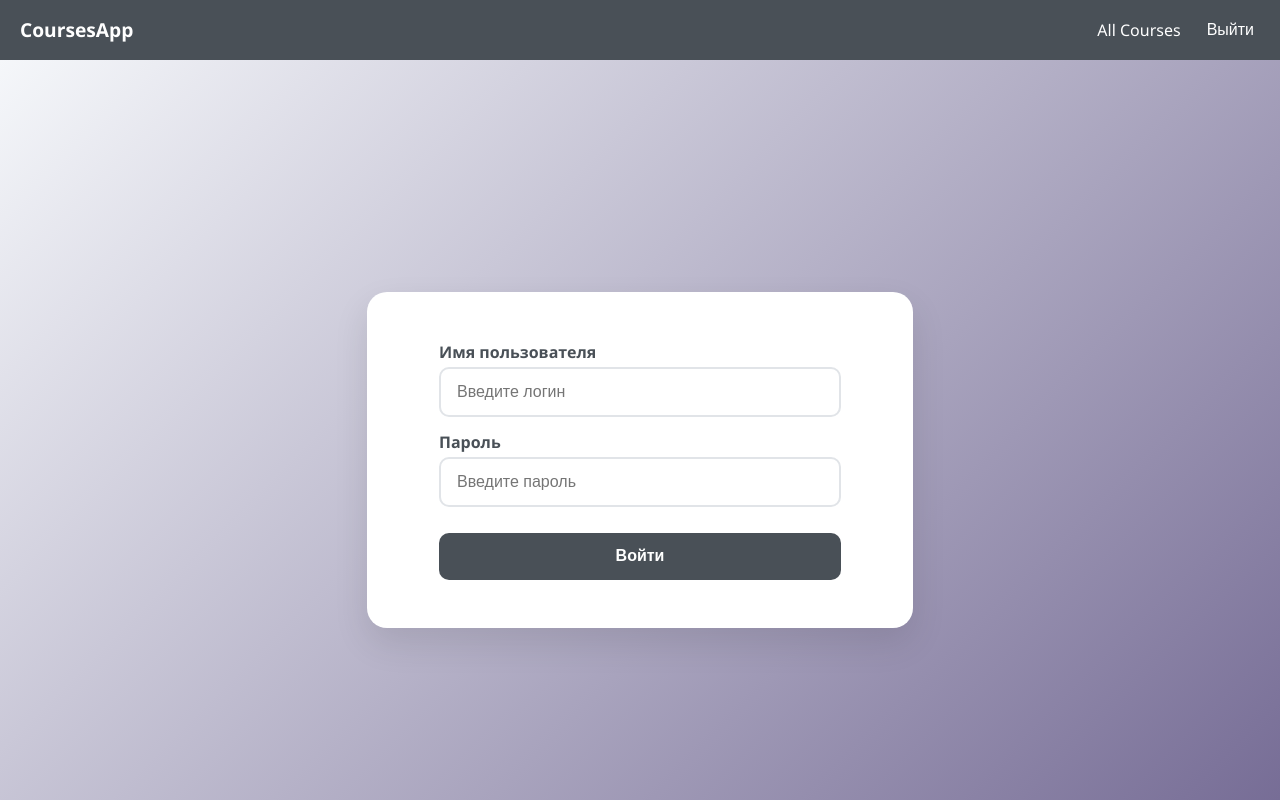
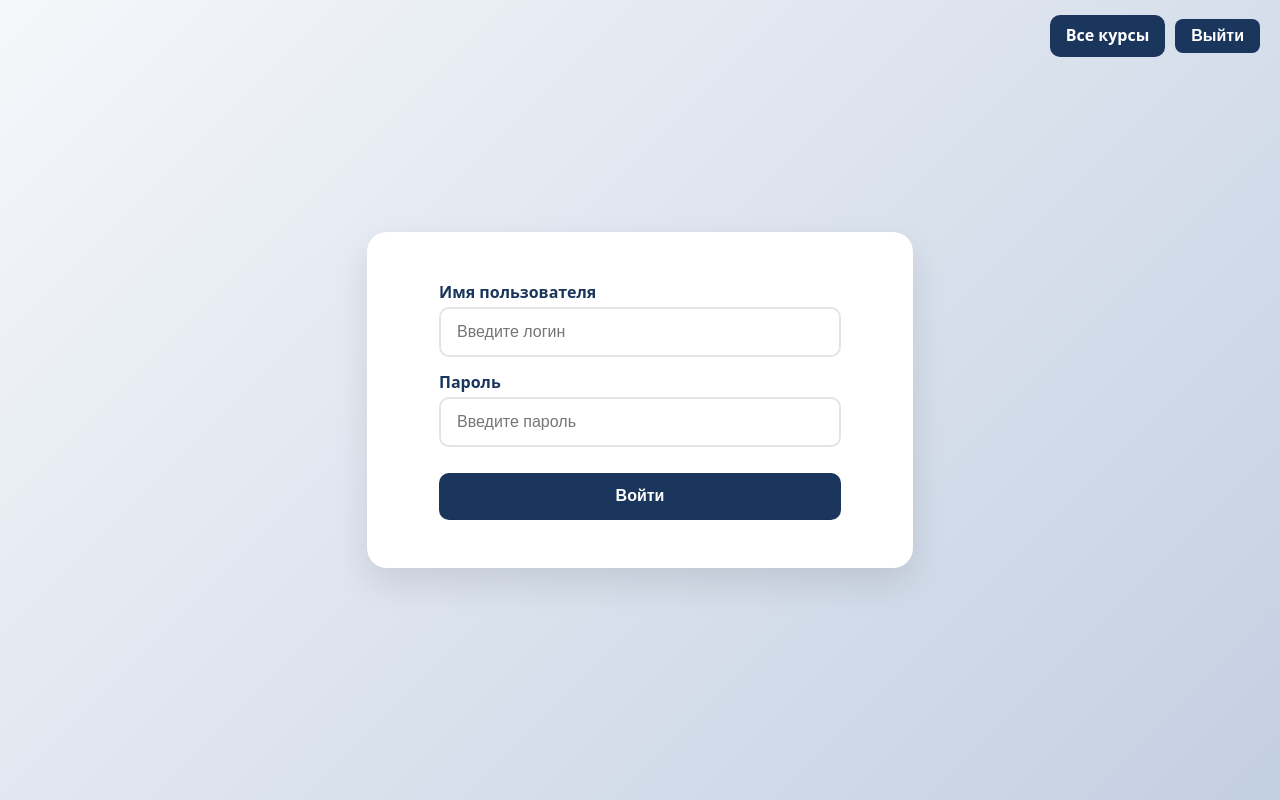
Before and after one commit to Shiyonger/spbstu-opd-asap, a React (Create React App) app in the folder src/frontend/: page / in a window 1280 px wide. Built offline with nearby package versions, Linux system fonts and the light colour scheme.

Commit message:
убрали чето там сверху, оставили две (в будущем одну) кнопку выйти, утвердили цвета фона и шрифта

```diff
--- a/src/frontend/src/App.css
+++ b/src/frontend/src/App.css
@@ -2,53 +2,54 @@ body {
     height: 100%;
     margin: 0;
     padding: 0;
-    font-family: 'Segoe UI', Tahoma, Geneva, Verdana, sans-serif;
+    font-family: 'Noto Sans', sans-serif;
     line-height: 1.6;
-    color: #495057;
+    color: #1B365C;
 }
 
-/* Header */
-.app-header {
-    background: #495057;
-    color: white;
-    padding: 15px 20px;
+/* Контейнер для кнопок в правом верхнем углу */
+.header-buttons {
+    position: absolute; /* Важно для кнопок в шапке */
+    top: 15px;
+    right: 20px;
+    z-index: 1000; /* Чтобы кнопки были поверх фона */
+    background: transparent;
+    display: flex;
+    align-items: center;
+    gap: 10px;
 }
 
-.app-header nav {
-    display: flex;
-    justify-content: space-between;
-    align-items: center;
+/* Стили для кнопки "Все курсы" */
+.nav-btn {
+    color: #ffffff; /* Белый текст */
+    background-color: #1B365C; /* Голубой фон */
+    padding: 8px 16px; /* Отступы внутри кнопки */
+    border-radius: 10px; /* Скругленные углы */
+    text-decoration: none; /* Убираем подчеркивание */
+    font-weight: 550;
+    font-size: 1rem;
+    transition: background-color 0.3s; /* Плавное изменение фона */
 }
 
-.logo {
-    color: white;
-    text-decoration: none;
-    font-weight: bold;
-    font-size: 1.2rem;
+/* Ховер для "Все курсы" */
+.nav-btn:hover {
+    background-color: #1B365C; /* Темнее голубой */
 }
 
-.nav-links {
-    display: flex;
-    align-items: center;
+/* Стили для кнопки "Выйти" */
+.logout-btn {
+    color: #ffffff; /* Белый текст */
+    background-color: #1B365C; /* Голубой фон */
+    padding: 8px 16px; /* Отступы внутри кнопки */
+    border: none; /* Без границы */
+    border-radius: 8px; /* Скругленные углы */
+    font-weight: 550;
+    font-size: 1rem;
+    cursor: pointer;
+    transition: background-color 0.3s; /* Плавное изменение фона */
 }
 
-.nav-links a {
-    color: white;
-    text-decoration: none;
-    margin-left: 20px;
+/* Ховер для "Выйти" */
+.logout-btn:hover {
+    background-color: #1B365C; /* Темнее голубой */
 }
-
-.logout-btn {
-    background: none;
-    border: none;
-    color: white;
-    font-size: 1rem;
-    font-weight: 500;
-    margin-left: 20px;
-    cursor: pointer;
-    transition: color 0.3s;
-}
-
-.logout-btn:hover {
-    color: #d1d5db; /* Светло-серый оттенок для ховера */
-}
--- a/src/frontend/src/App.js
+++ b/src/frontend/src/App.js
@@ -3,7 +3,6 @@ import React from 'react';
 import LoginPage from './pages/LoginPage';
 import CoursesPage from './pages/CoursesPage';
 import CourseDetailsPage from './pages/CourseDetailsPage';
-import Navbar from './components/Navbar';
 
 function App() {
     return React.createElement(
@@ -13,7 +12,6 @@ function App() {
             'div',
             { className: 'App' },
             [
-                React.createElement(Navbar, null),
                 React.createElement(
                     Routes,
                     null,
--- a/src/frontend/src/components/AssignmentItem.js
+++ b/src/frontend/src/components/AssignmentItem.js
@@ -1,4 +1,5 @@
 import { format } from 'date-fns'; // Установите date-fns: npm install date-fns
+import '../App.css';
 
 function AssignmentItem({ assignment }) {
     return (
--- a/src/frontend/src/components/CourseCard.js
+++ b/src/frontend/src/components/CourseCard.js
@@ -1,4 +1,5 @@
 import { Link } from 'react-router-dom';
+import '../App.css';
 
 function CourseCard({ course }) {
     return (
--- a/src/frontend/src/components/Navbar.js
+++ b/src/frontend/src/components/HeaderButtons.js
@@ -1,7 +1,7 @@
 import { Link, useNavigate } from 'react-router-dom';
 import '../App.css'; // Убедимся, что стили импортируются
 
-function Navbar() {
+function HeaderButtons() {
     const navigate = useNavigate();
 
     const handleLogout = () => {
@@ -12,18 +12,11 @@ function Navbar() {
     };
 
     return (
-        <header className="app-header">
-            <nav>
-                <Link to="/" className="logo">CoursesApp</Link>
-                <div className="nav-links">
-                    <Link to="/courses">All Courses</Link>
-                    <button onClick={handleLogout} className="logout-btn">
-                        Выйти
-                    </button>
-                </div>
-            </nav>
-        </header>
+        <div className="header-buttons">
+            <Link to="/courses" className="nav-btn">Все курсы</Link>
+            <button onClick={handleLogout} className="logout-btn">Выйти</button>
+        </div>
     );
 }
 
-export default Navbar;
+export default HeaderButtons;
--- a/src/frontend/src/index.css
+++ b/src/frontend/src/index.css
@@ -1,13 +1,11 @@
 body {
   margin: 0;
-  font-family: -apple-system, BlinkMacSystemFont, 'Segoe UI', 'Roboto', 'Oxygen',
-    'Ubuntu', 'Cantarell', 'Fira Sans', 'Droid Sans', 'Helvetica Neue',
-    sans-serif;
+  font-family: 'Noto Sans', sans-serif;
+  font-weight: 400;
   -webkit-font-smoothing: antialiased;
   -moz-osx-font-smoothing: grayscale;
 }
 
 code {
-  font-family: source-code-pro, Menlo, Monaco, Consolas, 'Courier New',
-    monospace;
+  font-family: 'Noto Sans', sans-serif;
 }
--- a/src/frontend/src/pages/CourseDetailsPage.js
+++ b/src/frontend/src/pages/CourseDetailsPage.js
@@ -2,7 +2,9 @@ import { useParams } from 'react-router-dom';
 import { useEffect, useState } from 'react';
 import { getCourseDetails } from '../api/api';
 import AssignmentItem from '../components/AssignmentItem';
+import HeaderButtons from '../components/HeaderButtons';
 import './CourseDetailsPage.css';
+import '../App.css';
 
 function CourseDetailsPage() {
     const { courseId } = useParams();
@@ -28,6 +30,7 @@ function CourseDetailsPage() {
 
     return (
         <div className="course-details-background">
+            <HeaderButtons />
             <h2 className="course-title1">{course.name}</h2>
             <div className="course-links">
                 <a href={course.googleLink} target="_blank" rel="noopener noreferrer">
--- a/src/frontend/src/pages/CoursesPage.js
+++ b/src/frontend/src/pages/CoursesPage.js
@@ -1,7 +1,9 @@
 import React, { useEffect, useState } from 'react';
 import { getCourses } from '../api/api';
 import CourseCard from '../components/CourseCard';
+import HeaderButtons from '../components/HeaderButtons';
 import './CoursesPage.css';
+import '../App.css';
 
 function CoursesPage() {
     const [courses, setCourses] = useState([]);
@@ -34,6 +36,7 @@ function CoursesPage() {
         'div',
         { className: 'courses-background' },
         [
+            React.createElement(HeaderButtons, { key: 'header-buttons' }),
             React.createElement('h2', { className: 'courses-title', key: 'title' }, 'Доступные курсы'),
             React.createElement(
                 'div',
--- a/src/frontend/src/pages/LoginPage.css
+++ b/src/frontend/src/pages/LoginPage.css
@@ -1,6 +1,6 @@
 .login-container {
-    position: fixed;
-    top: 60px;
+    position: fixed; /* Изменили с relative на fixed */
+    top: 0; /* Убрали 60px */
     left: 0;
     right: 0;
     bottom: 0;
@@ -8,9 +8,9 @@
     justify-content: center;
     align-items: center;
     min-height: 100vh;
-    background: linear-gradient(135deg, #f5f7fa 0%, #736993 100%);
+    background: linear-gradient(135deg, #f5f7fa 0%, #c3cfe2 100%);
     overflow: auto;
-    /*padding: 2rem;*/
+    z-index: 1; /* Добавили для правильного порядка слоёв */
 }
 
 .login-card {
@@ -22,13 +22,6 @@
     margin: 0 auto;
     box-shadow: 0 15px 35px rgba(0, 0, 0, 0.1);
 }
-
-/*.login-title {
-    text-align: center;
-    margin-bottom: 2rem;
-    color: #212529;
-    font-size: 2rem;
-}*/
 
 .login-form {
     width: 100%;
@@ -44,8 +37,9 @@
 .input-group label {
     display: block;
     margin-bottom: 0.05rem;
-    color: #495057;
-    font-weight: 700;
+    color: #1B365C;
+    font-weight: 550;
+    font-size: 1rem;
 }
 
 .input-field {
@@ -60,21 +54,21 @@
 }
 
 .input-field:focus {
-    border-color: #495057;
-    box-shadow: 0 0 0 3px rgba(75, 100, 205, 0.2);
+    border-color: #1B365C;
+    box-shadow: 0 10px 20px rgba(0,0,0,0.1);
     outline: none;
 }
 
 .login-btn {
     width: 100%;
     padding: 0.9rem 1rem;
-    background: #495057;
+    background: #1B365C;
     color: white;
     border: none;
     border-radius: 10px;
     box-sizing: border-box;
     font-size: 1rem;
-    font-weight: 600;
+    font-weight: 550;
     cursor: pointer;
     margin-top: 0.8rem;
     transition: all 0.3s;
@@ -82,7 +76,7 @@
 
 .login-btn:hover {
     transform: translateY(-2px);
-    box-shadow: 0 10px 20px rgba(198, 205, 243, 0.3);
+    box-shadow: 0 10px 20px rgba(0,0,0,0.1);
 }
 
 @media (max-width: 576px) {
--- a/src/frontend/src/pages/LoginPage.js
+++ b/src/frontend/src/pages/LoginPage.js
@@ -1,8 +1,12 @@
 import React from 'react';
 import './LoginPage.css';
+import '../App.css';
+import HeaderButtons from '../components/HeaderButtons.js';
 
 function LoginPage() {
     return (
+        <>
+            <HeaderButtons />
             <div className="login-container">
                 <div className="login-card">
                     <form className="login-form">
@@ -18,6 +22,7 @@ function LoginPage() {
                     </form>
                 </div>
             </div>
+        </>
     );
 }
 
```
Also changed, not shown: src/frontend/src/pages/CourseDetailsPage.css (+19 -10 lines), src/frontend/src/pages/CoursesPage.css (+8 -7 lines). Lines whose indentation alone changed are shown as unchanged.
